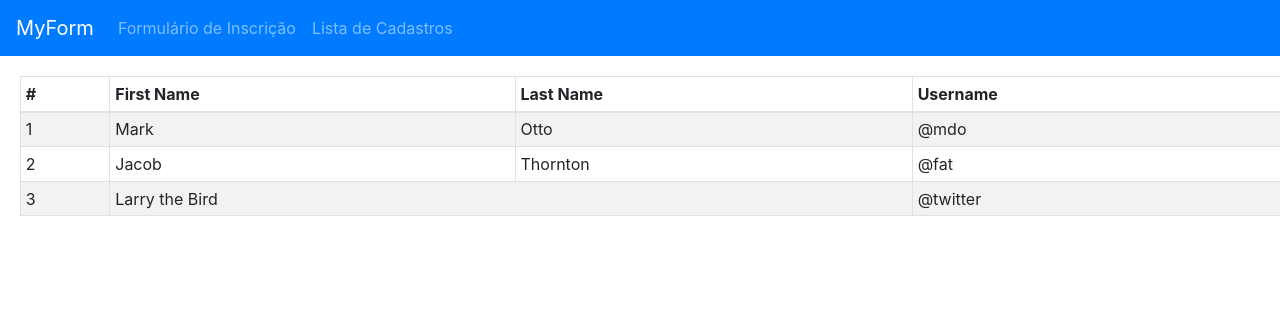
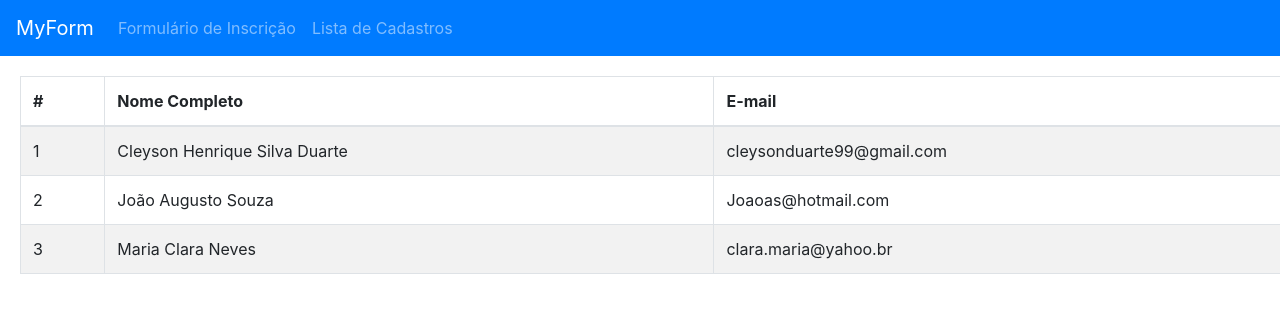
Before and after one commit to Cleysond10/Form-React, a React (Create React App) app: page /cadastros in a window 1280 px wide. Shown: the top 312 px of the page. Built offline with nearby package versions, Linux system fonts and the light colour scheme.

Commit message:
form v.02

```diff
--- a/src/components/Form/index.jsx
+++ b/src/components/Form/index.jsx
@@ -1,35 +1,57 @@
-import React from 'react';
+import React, { useState } from 'react';
 import {
   Form, Row, Col, Button,
 } from 'react-bootstrap';
 import './Form.css';
 
 export default function index() {
+  const [info1, setInfo1] = useState('');
+  const [info2, setInfo2] = useState('');
+  const [info3, setInfo3] = useState('');
+
+  const handleSubmit = () => {
+    // event.preventDefault();
+    const listaDados = [info1, info2, info3];
+
+    console.log(listaDados);
+    alert(listaDados);
+  };
+
+  const onChange1 = (event) => {
+    setInfo1(event.target.value);
+  };
+  const onChange2 = (event) => {
+    setInfo2(event.target.value);
+  };
+  const onChange3 = (event) => {
+    setInfo3(event.target.value);
+  };
+
   return (
-    <Form className="form">
+    <Form className="form" action="/cadastros">
       <Row lg={9} xl={12}>
         <Col>
           <Form.Group controlId="formBasicName">
             <Form.Label><b>Nome:</b></Form.Label>
-            <Form.Control required type="name" placeholder="Nome Completo" />
+            <Form.Control required type="name" name="nome" placeholder="Nome Completo" onChange={onChange1} />
             <Form.Text className="text-muted" />
           </Form.Group>
 
           <Form.Group controlId="formBasicEmail">
             <Form.Label><b>E-mail:</b></Form.Label>
-            <Form.Control required type="email" placeholder="nome.completo@gmail.com" />
+            <Form.Control required type="email" name="email" placeholder="nome.completo@gmail.com" onChange={onChange2} />
             <Form.Text className="text-muted" />
           </Form.Group>
 
           <Form.Group controlId="formBasicPassword">
             <Form.Label><b>Senha:</b></Form.Label>
-            <Form.Control required type="password" placeholder=". . . . ." />
+            <Form.Control required type="password" name="senha" placeholder=". . . . ." onChange={onChange3} />
           </Form.Group>
           <Form.Group controlId="formBasicCheckbox">
             <Form.Check type="checkbox" label="Lembre-me" />
           </Form.Group>
 
-          <Button variant="primary" type="submit">
+          <Button variant="primary" type="submit" onClick={handleSubmit}>
             Salvar
           </Button>
         </Col>
--- a/src/components/Table/index.jsx
+++ b/src/components/Table/index.jsx
@@ -4,32 +4,29 @@ import './Table.css';
 
 export default function index() {
   return (
-    <Table className="table" striped bordered hover size="sm">
+    <Table className="table" striped bordered hover size="lg">
       <thead>
         <tr>
           <th>#</th>
-          <th>First Name</th>
-          <th>Last Name</th>
-          <th>Username</th>
+          <th>Nome Completo</th>
+          <th>E-mail</th>
         </tr>
       </thead>
       <tbody>
         <tr>
           <td>1</td>
-          <td>Mark</td>
-          <td>Otto</td>
-          <td>@mdo</td>
+          <td>Cleyson Henrique Silva Duarte</td>
+          <td>cleysonduarte99@gmail.com</td>
         </tr>
         <tr>
           <td>2</td>
-          <td>Jacob</td>
-          <td>Thornton</td>
-          <td>@fat</td>
+          <td>João Augusto Souza</td>
+          <td>Joaoas@hotmail.com</td>
         </tr>
         <tr>
           <td>3</td>
-          <td colSpan="2">Larry the Bird</td>
-          <td>@twitter</td>
+          <td>Maria Clara Neves</td>
+          <td>clara.maria@yahoo.br</td>
         </tr>
       </tbody>
     </Table>
--- a/src/pages/Inscricao/index.jsx
+++ b/src/pages/Inscricao/index.jsx
@@ -1,10 +1,11 @@
-import React from 'react';
+import React, { useState } from 'react';
 import Form from '../../components/Form';
 
 export default function index() {
+  const [lista, setLista] = useState([]);
   return (
     <div>
-      <Form />
+      <Form lista={lista} setLista={setLista} />
     </div>
 
   );
```
